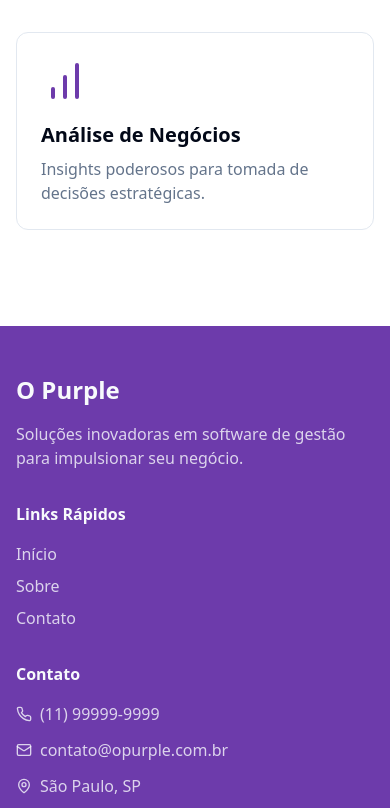
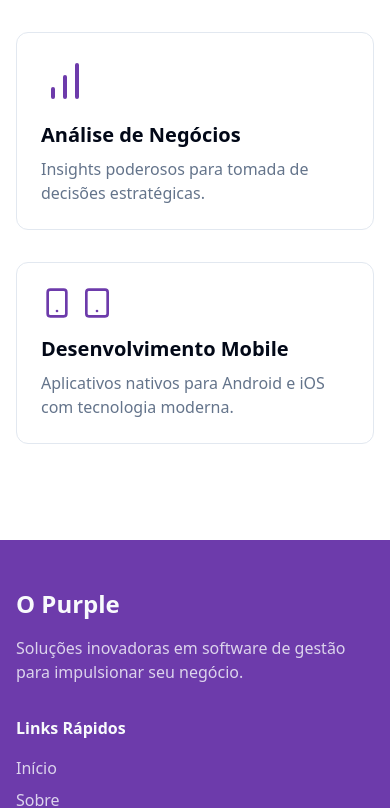
Before and after one commit to guh008code/purple-landing-page, a React (Vite) app: page / in a window 390 px wide. Shown: the part 1208-2016 px from the top of the page. Built offline with nearby package versions, Linux system fonts and the light colour scheme.

Commit message:
Add mobile app development service
Add a new service to the homepage showcasing mobile app development for Android and iOS.

```diff
--- a/src/pages/Index.tsx
+++ b/src/pages/Index.tsx
@@ -1,5 +1,5 @@
 
-import { ArrowRight, BarChart, Cloud, Database } from "lucide-react";
+import { ArrowRight, BarChart, Cloud, Database, Smartphone, Tablet } from "lucide-react";
 import { Button } from "@/components/ui/button";
 import Navbar from "@/components/Navbar";
 import Footer from "@/components/Footer";
@@ -34,7 +34,7 @@ export default function Index() {
       <section className="py-24">
         <div className="container mx-auto px-4">
           <h2 className="text-3xl font-bold text-center mb-12">Nossas Soluções</h2>
-          <div className="grid grid-cols-1 md:grid-cols-3 gap-8">
+          <div className="grid grid-cols-1 md:grid-cols-4 gap-8">
             <div className="p-6 border rounded-lg hover:shadow-lg transition-shadow">
               <Cloud className="h-12 w-12 text-primary mb-4" />
               <h3 className="text-xl font-semibold mb-2">Cloud Software</h3>
@@ -56,6 +56,16 @@ export default function Index() {
                 Insights poderosos para tomada de decisões estratégicas.
               </p>
             </div>
+            <div className="p-6 border rounded-lg hover:shadow-lg transition-shadow">
+              <div className="flex items-center mb-4">
+                <Smartphone className="h-8 w-8 text-primary mr-2" />
+                <Tablet className="h-8 w-8 text-primary" />
+              </div>
+              <h3 className="text-xl font-semibold mb-2">Desenvolvimento Mobile</h3>
+              <p className="text-muted-foreground">
+                Aplicativos nativos para Android e iOS com tecnologia moderna.
+              </p>
+            </div>
           </div>
         </div>
       </section>
```
